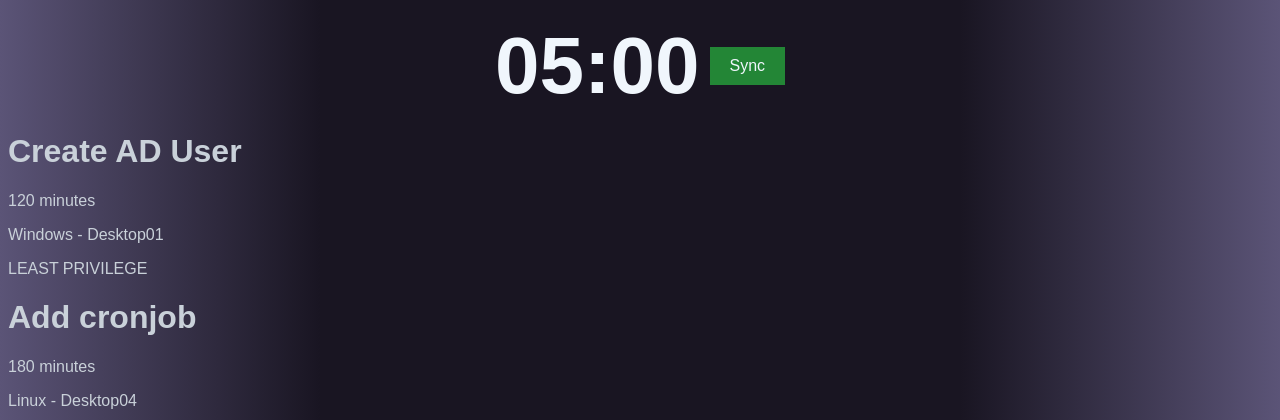
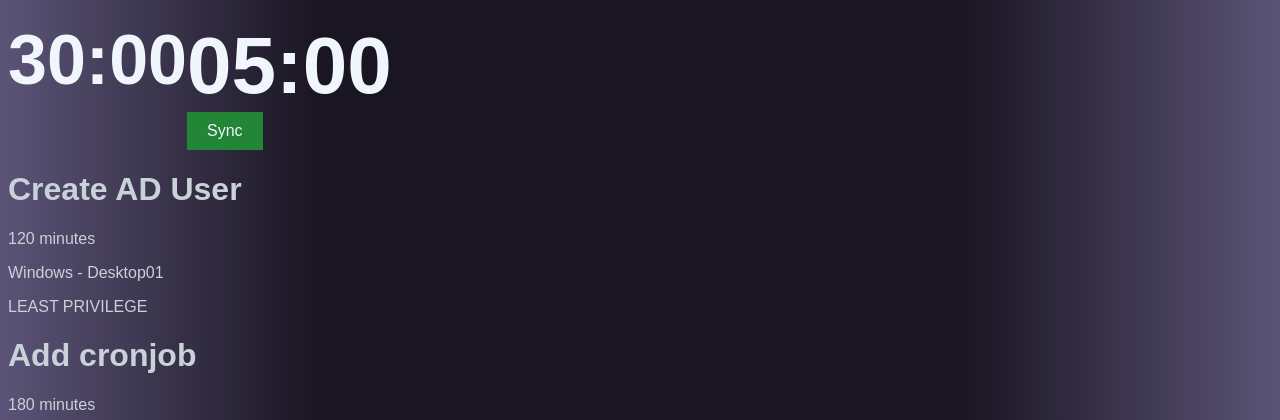
Before and after one commit to GrayHatsUWB/CCDC-2024, a Django app: page / in a window 1280 px wide. Shown: the top 420 px of the page. Run offline with Django 4.2, Linux system fonts and the light colour scheme.

Commit message:
Appearance changes

```diff
--- a/DjicadaComms/djicadacomms/injecttimer/static/injecttimer/main.css
+++ b/DjicadaComms/djicadacomms/injecttimer/static/injecttimer/main.css
@@ -4,14 +4,18 @@ body {
     font-family: Arial, sans-serif;
 }
 
-.timer-container {
+.timer-bar {
     display: flex;
-    justify-content: center;
-    align-items: center;
     margin-top: 20px;
 }
 
-.timer {
+.scorengine-timer-container {
+    justify-content: center;
+    align-items: center;
+
+}
+
+.scorengine-timer {
     font-size: 80px;
     font-weight: bold;
     color: #F0F6FC;
@@ -26,3 +30,14 @@ body {
     font-size: 16px;
     cursor: pointer;
 }
+
+.meeting-timer-container {
+    justify-content: left;
+    align-items: left;
+}
+
+.meeting-timer {
+    font-size: 70px;
+    font-weight: bold;
+    color: #F0F6FC;
+}
--- a/DjicadaComms/djicadacomms/injecttimer/templates/injecttimer/inject.html
+++ b/DjicadaComms/djicadacomms/injecttimer/templates/injecttimer/inject.html
@@ -7,10 +7,15 @@
         <link rel="stylesheet" type="text/css" href="{% static 'injecttimer/main.css' %}">
     </head>
     <body>
+        <div class="timer-bar">
+            <div class="meeting-timer-container">
+                <div class="meeting-timer" id="meetingtimer">30:00</div>
+            </div>
+            <div class="scorengine-timer-container">
+                <div class="scorengine-timer" id="scorenginetimer">05:00</div>
+                <button class="sync-button" onclick="resetTimerButtonClick()">Sync</button>
+            </div>
 
-        <div class="timer-container">
-            <div class="timer" id="timer">05:00</div>
-            <button class="sync-button" onclick="resetTimerButtonClick()">Sync</button>
         </div>
 
 
```
